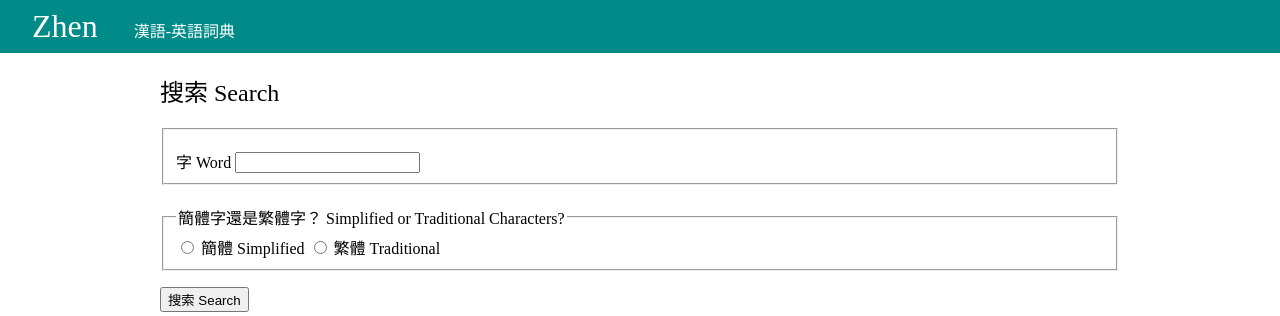
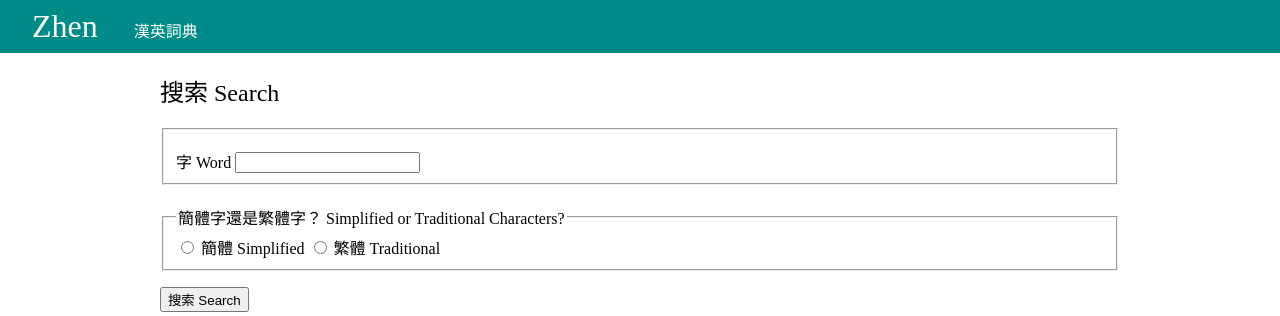
Before and after one commit to crantila/zhen, a Python web app: template zhen/templates/define.html in a window 1280 px wide. Shown: the top 316 px of the page. Run offline with Jinja, Linux system fonts and the light colour scheme; the template is opened without the code that fills it: most values are stand-ins (such as "Sample title", 1, 10 or a date in 2020).

Commit message:
Change 汉语-英语词典 to 汉英词典
I think the latter is clear enough, and it's shorter too so probably
more idiomatic.

```diff
--- a/zhen/templates/base.html
+++ b/zhen/templates/base.html
@@ -26,7 +26,7 @@
 <body>
     <header>
         <h1>Zhen</h1>
-        <p>{% if chars == 's' %}汉语-英语词典{% else %}漢語-英語詞典{% endif %}</p>
+        <p>{% if chars == 's' %}汉英词典{% else %}漢英詞典{% endif %}</p>
     </header>
 
     <main>
```
Also changed, not shown: README.md.
